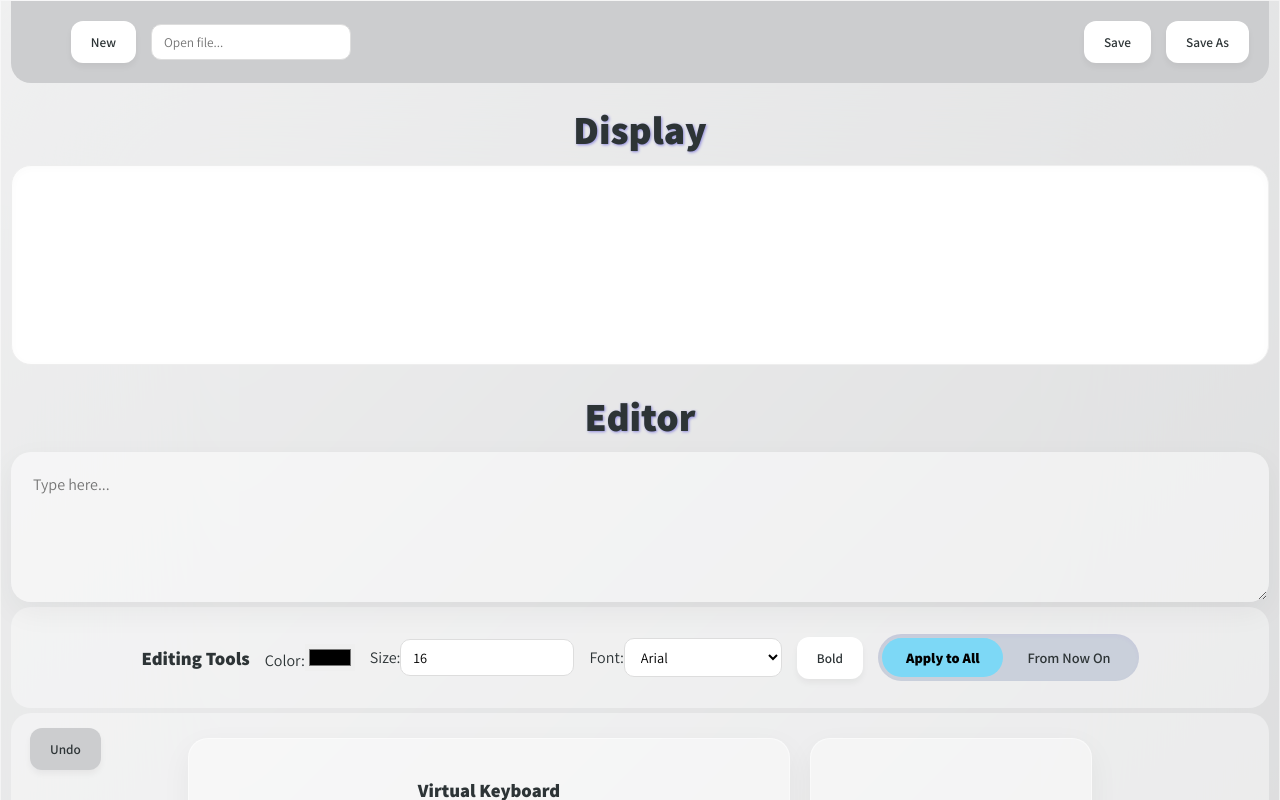
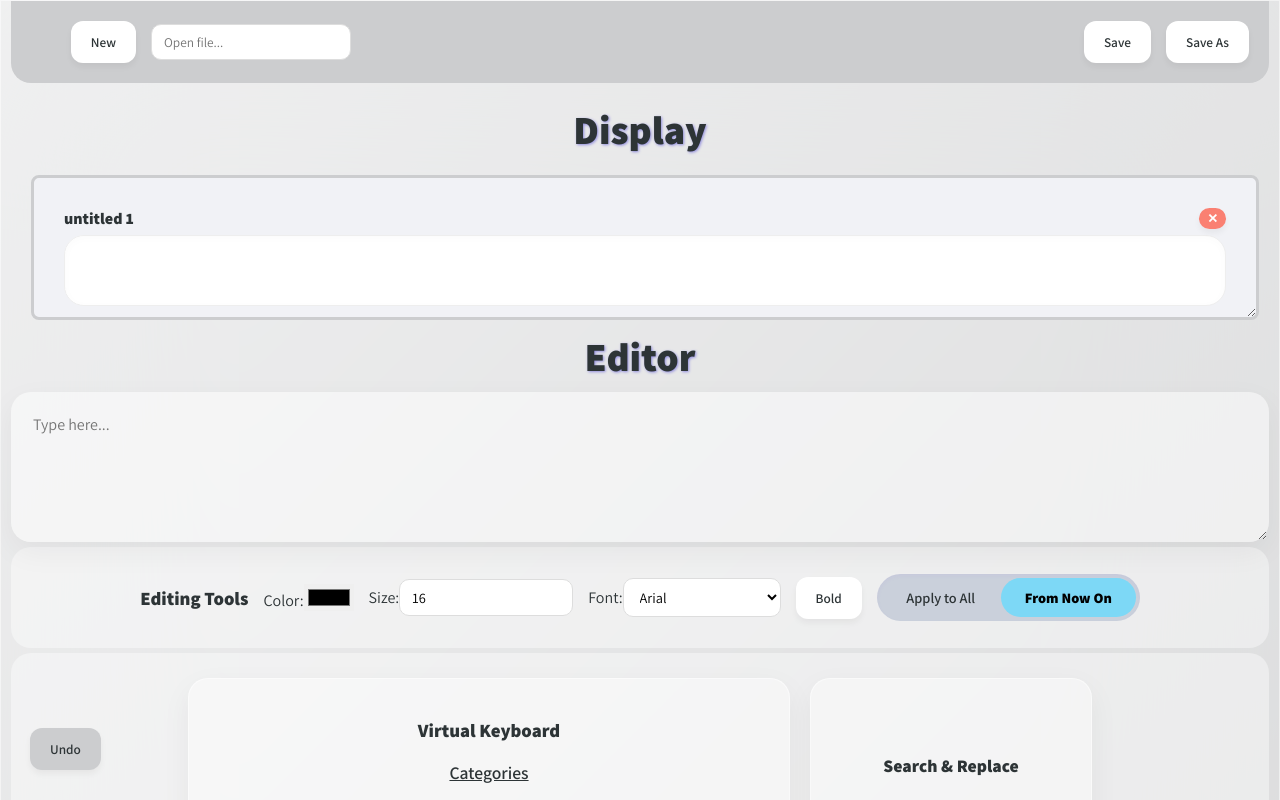
Before and after one commit to elinoy1310/fullstack4, a React (Vite) app in the folder fullstack4/: page / in a window 1280 px wide. Shown: the top 800 px of the page. Built offline with nearby package versions, Linux system fonts and the light colour scheme.

Commit message:
finish stage 3

```diff
--- a/fullstack4/src/App.jsx
+++ b/fullstack4/src/App.jsx
@@ -1,10 +1,8 @@
 import { useState } from "react";
-
+import FullDisplay from "./components/FullDisplay";
 import FileMenu from "./components/FileMenu";
-import Display from "./components/Display";
 import Editor from "./components/Editor";
 
-function App() {
 const defaultStyle = {
   color: "#000000",
   fontSize: "16px",
@@ -12,51 +10,171 @@ function App() {
   fontWeight: "normal",
 }
 
-  const [segments, setSegments] = useState([
-    {
-      text: "",
-      style: defaultStyle
-    },
-  ]);
+function createEmptyDoc(id) {
+  return {
+    id,
+    name: `untitled ${id}`,
+    segments: [{ text: "", style: defaultStyle }],
+    history: [[{ text: "", style: defaultStyle }]],
+    currentStyle: { ...defaultStyle },
+    highlights: []
+  };
+}
 
-  const [currentStyle, setCurrentStyle] = useState(defaultStyle);
-
-  const [history, setHistory] = useState([
-    [
-      {
-        text: "",
-        style: {
-          color: "#000000",
-          fontSize: "16px",
-          fontFamily: "Arial",
-          fontWeight: "normal"
-        },
-      },
-    ],
-  ]);
+function App() {
+  const [docs, setDocs] = useState([createEmptyDoc(1)]);
+  const [activeDocId, setActiveDocId] = useState(1);
+  // const [nextId, setNextId] = useState(2);
+  const [openFiles, setOpenFiles] = useState([]);
+  // const [segments, setSegments] = useState([
+  //   {
+  //     text: "",
+  //     style: defaultStyle
+  //   },
+  // ]);
+  // const [currentStyle, setCurrentStyle] = useState(defaultStyle);
+  // const [history, setHistory] = useState([
+  //   [
+  //     {
+  //       text: "",
+  //       style: {
+  //         color: "#000000",
+  //         fontSize: "16px",
+  //         fontFamily: "Arial",
+  //         fontWeight: "normal"
+  //       },
+  //     },
+  //   ],
+  // ]);
 
   const [highlights, setHighlights] = useState([]);
   const [currentFile, setCurrentFile] = useState("");
 
+  const activeDoc = docs.find((d) => d.id === activeDocId) || docs[0];
+
+  const updateDocField = (id, field, valueOrFn) => {
+    setDocs((prev) =>
+      prev.map((doc) => {
+        if (doc.id !== id) return doc;
+        const newValue =
+          typeof valueOrFn === "function" ? valueOrFn(doc[field]) : valueOrFn;
+        return { ...doc, [field]: newValue };
+      })
+    );
+  };
+
+  const handleNewDoc = (loadedSegments = null, fileName = null) => {
+
+    const maxId = Math.max(...docs.map(d => d.id), 0);
+const newId = maxId + 1;
+
+const newDoc = createEmptyDoc(newId);
+
+
+    if (loadedSegments && Array.isArray(loadedSegments)) {
+      newDoc.segments = loadedSegments;
+      newDoc.history = [loadedSegments];
+       // 🔥 קח את התו האחרון
+  const lastSeg = loadedSegments[loadedSegments.length - 1];
+
+  if (lastSeg && lastSeg.text.length > 0) {
+    newDoc.currentStyle = lastSeg.style;
+  } else {
+    newDoc.currentStyle = defaultStyle;
+  }
+    }
+
+    if (fileName) {
+      newDoc.name = fileName;
+      setOpenFiles(prev => [...prev, fileName]);
+    }
+
+    setDocs(prev => [...prev, newDoc]);
+    setActiveDocId(newId);
+    // setNextId(n => n + 1);
+
+    //     const newDoc = createEmptyDoc(nextId);
+    // setDocs((prev) => [...prev, newDoc]);
+    // setActiveDocId(nextId);
+    // setNextId((n) => n + 1);
+
+  };
+
+  const handleCloseDoc = (id) => {
+    const doc = docs.find((d) => d.id === id);
+
+    if (doc.history.length > 1 ) {
+      const wantSave = window.confirm(`Save "${doc.name}" before closing?`);
+      if (wantSave) {
+        const fileName = doc.name.startsWith("untitled") ? prompt("File name:") : doc.name;
+        if (fileName) {
+          localStorage.setItem(`file_${fileName}`, JSON.stringify(doc.segments));
+          const files = JSON.parse(localStorage.getItem("files") || "[]");
+          if (!files.includes(fileName)) {
+            localStorage.setItem("files", JSON.stringify([...files, fileName]));
+          }
+        }
+      }
+    }
+
+    const remaining = docs.filter((d) => d.id !== id);
+
+    if (remaining.length === 0) {
+      // אם נסגר המסמך האחרון - פותחים מסמך ריק חדש
+      const maxId = Math.max(...docs.map(d => d.id), 0);
+const newId = maxId + 1;
+      const fresh = createEmptyDoc(newId);
+      setDocs([fresh]);
+      setActiveDocId(fresh.id);
+      // setNextId((n) => n + 1);
+    } else {
+      setDocs(remaining);
+      // אם נסגר המסמך הפעיל - עוברים לאחרון ברשימה
+      if (activeDocId === id) {
+        setActiveDocId(remaining[remaining.length - 1].id);
+      }
+    }
+
+    if (doc.name) {
+  setOpenFiles(prev => prev.filter(f => f !== doc.name));
+}
+  };
+  const handleRename = (name) => {
+  updateDocField(activeDoc.id, "name", name);
+};
+
   return (
     <div id="main-app">
-      <FileMenu segments={segments}
-                setSegments={setSegments}
-                currentStyle={currentStyle}
+
+      {/* FileMenu אחד בלבד - ללא key שמשתנה! */}
+      <FileMenu
+        segments={activeDoc.segments}
+        setSegments={(v) => updateDocField(activeDoc.id, "segments", v)}
+        currentStyle={activeDoc.currentStyle}
         defaultStyle={defaultStyle}
-                setCurrentStyle={setCurrentStyle}
-                setHistory={setHistory}
-                currentFile={currentFile}
-                setCurrentFile={setCurrentFile}
+        setCurrentStyle={(v) => updateDocField(activeDoc.id, "currentStyle", v)}
+        setHistory={(v) => updateDocField(activeDoc.id, "history", v)}
+        onNewDoc={handleNewDoc}
+        activeDocName={activeDoc.name}
+        openFiles={openFiles}
+        onRename={handleRename}
+        currentFile={activeDoc.name}
+  setCurrentFile={(v) => updateDocField(activeDoc.id, "name", v)}
       />
-      <h1>Display</h1>
-      <Display segments={segments} highlights={highlights} fileName={currentFile} />
-      <Editor segments={segments}
-              setSegments={setSegments}
-              currentStyle={currentStyle}
-              setCurrentStyle={setCurrentStyle}
-              setHistory={setHistory}
-              setHighlights={setHighlights} />
+
+      <FullDisplay docs={docs} setActiveDocId={setActiveDocId} handleCloseDoc={handleCloseDoc} activeDocId={activeDocId} />
+
+      {/* עורך אחד בתחתית - תמיד עובד על המסמך הפעיל */}
+      <Editor
+        key={activeDoc.id}
+        segments={activeDoc.segments}
+        setSegments={(v) => updateDocField(activeDoc.id, "segments", v)}
+        currentStyle={activeDoc.currentStyle}
+        setCurrentStyle={(v) => updateDocField(activeDoc.id, "currentStyle", v)}
+        setHistory={(v) => updateDocField(activeDoc.id, "history", v)}
+        setHighlights={(v) => updateDocField(activeDoc.id, "highlights", v)}
+
+      />
     </div>
   );
 }
--- a/fullstack4/src/components/Display.jsx
+++ b/fullstack4/src/components/Display.jsx
@@ -1,13 +1,12 @@
-function Display({ segments, highlights, fileName }) {
+function Display({ segments, highlights }) {
   let currentIndex = 0;
 
+
   return (
-    <div >
-
-      {fileName && <h2 id="file-name">File Name: {fileName}</h2>}
 
     <div id="display-container">
-      {segments.map((seg, i) => {
+      {
+      segments.map((seg, i) => {
         const segStart = currentIndex;
         const segEnd = currentIndex + seg.text.length;
 
@@ -47,7 +46,7 @@ function Display({ segments, highlights, fileName }) {
         );
       })}
     </div>
-    </div>
+
   );
 }
 
--- a/fullstack4/src/components/Editor.jsx
+++ b/fullstack4/src/components/Editor.jsx
@@ -8,7 +8,7 @@ import SearchReplace from "./SearchReplace";
 
 function Editor({ segments, setSegments, currentStyle, setCurrentStyle, setHistory, setHighlights }) {
 
-    const [applyMode, setApplyMode] = useState("all");
+    const [applyMode, setApplyMode] = useState("future");
 
     const plainText = segments.map((s) => s.text).join("");
 
@@ -181,18 +181,34 @@ function Editor({ segments, setSegments, currentStyle, setCurrentStyle, setHisto
     };
 
     const handleReplace = (searchText, replaceText) => {
-        if (!searchText) return;
+  if (!searchText) return;
 
-        const fullText = segments.map((s) => s.text).join("");
-        const newText = fullText.split(searchText).join(replaceText);
+  const newSegments = [];
 
-        const newSegments = [
-            { text: newText, style: currentStyle }
-        ];
-        setSegments(newSegments);
-        pushToHistory(newSegments); // ✅ snapshot חדש
-        setHighlights([]);
-    };
+  segments.forEach(seg => {
+    let text = seg.text;
+
+    if (!text.includes(searchText)) {
+      newSegments.push(seg);
+      return;
+    }
+
+    const parts = text.split(searchText);
+
+    parts.forEach((part, i) => {
+      if (part) {
+        newSegments.push({ text: part, style: seg.style });
+      }
+
+      if (i < parts.length - 1) {
+        newSegments.push({ text: replaceText, style: seg.style });
+      }
+    });
+  });
+
+  setSegments(newSegments);
+  pushToHistory(newSegments);
+};
 
     const pushToHistory = (segmentsToSave) => {
         const MAX_HISTORY = 50;
--- /dev/null
+++ b/fullstack4/src/components/FullDisplay.jsx
@@ -0,0 +1,54 @@
+import Display from "./Display";
+
+function FullDisplay({ docs, setActiveDocId, handleCloseDoc, activeDocId }) {
+    return (
+        <>
+            <h1>Display</h1>
+            <div id="full-display-container">
+
+                {/* 🔼 שורה עליונה - מסמכים מכווצים */}
+                <div className="docs-row-top">
+                    {docs
+                        .filter(doc => doc.id !== activeDocId)
+                        .map(doc => (
+                            <div
+                                key={doc.id}
+                                className="doc doc-minimized"
+                                onClick={() => setActiveDocId(doc.id)}
+                            >
+                                <strong>{doc.name}</strong>
+                            </div>
+                        ))}
+                </div>
+
+                {/* 🔽 מסמך פעיל */}
+                <div className="doc doc-active">
+                    {docs
+                        .filter(doc => doc.id === activeDocId)
+                        .map(doc => (
+                            <div className="active-doc-card" key={doc.id}>
+
+                                <div className="doc-header">
+                                    <strong>{doc.name}</strong>
+                                    <button className="close-btn"
+                                        onClick={() => handleCloseDoc(doc.id)}
+                                    >
+                                        ✕
+                                    </button>
+                                </div>
+
+
+                                {/* תצוגת הטקסט של המסמך */}
+                                <Display segments={doc.segments} highlights={doc.highlights} />
+                            </div>
+                        ))}
+                </div>
+            </div>
+
+        </>
+
+    );
+
+}
+
+export default FullDisplay;
--- a/fullstack4/src/style.css
+++ b/fullstack4/src/style.css
@@ -5,11 +5,16 @@
   --glass-bg: rgba(255, 255, 255, 0.7);
   --glass-border: rgba(255, 255, 255, 0.5);
   --text-dark: #2d3436;
-  --primary: #a29bfe; /* פסטל סגול */
-  --secondary: #81ecec; /* פסטל טורקיז */
-  --danger: #ff7675; /* פסטל אדום */
-  --success: #55efc4; /* פסטל ירוק */
-  --warning: #ffeaa7; /* פסטל צהוב */
+  --primary: #a29bfe;
+  /* פסטל סגול */
+  --secondary: #81ecec;
+  /* פסטל טורקיז */
+  --danger: #ff7675;
+  /* פסטל אדום */
+  --success: #55efc4;
+  /* פסטל ירוק */
+  --warning: #ffeaa7;
+  /* פסטל צהוב */
   --shadow: 0 10px 30px rgba(0, 0, 0, 0.05);
   --radius: 20px;
 }
@@ -55,11 +60,11 @@ h1 {
 /* אזור התצוגה המרכזי */
 #display-container {
   background: white;
-  min-height: 200px;
+  /* min-height: 200px; */
   padding: 25px;
   border-radius: var(--radius);
-  box-shadow: inset 0 2px 10px rgba(0,0,0,0.02);
-  margin-bottom: 25px;
+  box-shadow: inset 0 2px 10px rgba(0, 0, 0, 0.02);
+  /* margin-bottom: 25px; */
   font-size: 1.2rem;
   line-height: 1.6;
   border: 1px solid #eee;
@@ -67,13 +72,18 @@ h1 {
   word-break: break-word;
   display: flex;
   /* align-items: center; */
+  width: 100%;
+  height: 90%;
+  overflow-wrap: break-word;
+
+
 }
 
 .highlight {
   background-color: var(--warning);
   padding: 2px 5px;
   border-radius: 6px;
-  box-shadow: 0 2px 5px rgba(0,0,0,0.1);
+  box-shadow: 0 2px 5px rgba(0, 0, 0, 0.1);
 }
 
 /* תיבת הטקסט */
@@ -108,7 +118,7 @@ h1 {
   margin-bottom: 0px;
 }
 
- #search-replace-container{
+#search-replace-container {
   display: flex;
   flex-wrap: wrap;
   flex-direction: column;
@@ -120,19 +130,21 @@ h1 {
 
 
 }
-#file-bar-container{
+
+#file-bar-container {
   display: flex;
   flex-wrap: wrap;
   gap: 15px;
   align-items: center;
-  background:  #cccdcf;
+  background: #cccdcf;
   flex-direction: row;
   justify-content: space-between;
   border-radius: 0px 0px var(--radius) var(--radius);
   padding: 20px;
   margin-bottom: 20px;
 }
-.file-controls{
+
+.file-controls {
   display: flex;
   flex-direction: row;
   gap: 15px;
@@ -150,7 +162,7 @@ button {
   transition: all 0.2s ease;
   background: white;
   color: var(--text-dark);
-  box-shadow: 0 4px 6px rgba(0,0,0,0.05);
+  box-shadow: 0 4px 6px rgba(0, 0, 0, 0.05);
   display: flex;
   align-items: center;
   justify-content: center;
@@ -158,13 +170,13 @@ button {
 
 button:hover {
   /* transform: translateY(-3px); */
-  box-shadow: 0 6px 15px rgba(0,0,0,0.1);
+  box-shadow: 0 6px 15px rgba(0, 0, 0, 0.1);
 
 }
 
-#file-bar-container button:hover{
+#file-bar-container button:hover {
   transform: translateY(0);
-  box-shadow: 0 6px 15px rgba(0,0,0,0.1);
+  box-shadow: 0 6px 15px rgba(0, 0, 0, 0.1);
   filter: brightness(1.05);
   background-color: #dcfcea;
 }
@@ -174,18 +186,32 @@ button:active {
 }
 
 /* צבעי כפתורים ספציפיים */
-button[onClick*="handleUndo"] { background: var(--primary); color: white; width: 100%; margin-top: 10px; }
-.delete-btn, [onClick*="onClear"] { background: var(--danger); color: white; }
-button[onClick*="onSave"] { background: var(--success); color: var(--text-dark); }
+button[onClick*=handleUndo] {
+  background: var(--primary);
+  color: white;
+  width: 100%;
+  margin-top: 10px;
+}
+
+.delete-btn,
+[onClick*=onClear] {
+  background: var(--danger);
+  color: white;
+}
+
+button[onClick*=onSave] {
+  background: var(--success);
+  color: var(--text-dark);
+}
 
 #keyboard-container {
   margin-top: 20px;
-  padding: 0 ;
+  padding: 0;
   width: 75vh;
 
 }
 
-h3{
+h3 {
   text-align: center;
 }
 
@@ -202,7 +228,7 @@ padding: 25px 0px;
 
 }
 
-#btns-container{
+#btns-container {
   display: flex;
   flex-direction: column;
   gap: 10px;
@@ -220,6 +246,11 @@ padding: 25px 0px;
   font-size: 1.4rem;
   background: white;
   border-radius: 12px;
+}
+
+.key:hover {
+  background-color: rgb(190, 190, 190);
+  transform: translateY(-2px);
 }
 
 #category-buttons {
@@ -252,6 +283,7 @@ padding: 25px 0px;
 #file-search-container {
   position: relative;
 }
+
 #file-search-container input {
   width: 200px;
   padding: 8px 12px;
@@ -259,17 +291,18 @@ padding: 25px 0px;
   border: 1px solid #ddd;
   outline: none;
 }
-#file-search-container input:focus{
-  outline:  #00b34d;
+
+#file-search-container input:focus {
+  outline: #00b34d;
 }
 
 .file-dropdown {
   position: absolute;
   top: 100%;
   left: 0;
-  right: 0 ;
+  right: 0;
   background: white;
-  box-shadow: 0 10px 25px rgba(0,0,0,0.1);
+  box-shadow: 0 10px 25px rgba(0, 0, 0, 0.1);
   z-index: 100;
   overflow-y: scroll;
   margin-top: 1px;
@@ -284,11 +317,11 @@ padding: 25px 0px;
 }
 
 .file-dropdown-item:hover {
-  background:  #dcfcea;
+  background: #dcfcea;
 }
 
 /* Inputs קטנים (צבע, מספר וכו') */
-input[type="color"] {
+input[type=color] {
   border: none;
   /* width: 40px;
   height: 40px; */
@@ -297,20 +330,22 @@ input[type="color"] {
   /* border-radius: 30%; */
 }
 
-input[type="number"], select, input[type="text"] {
+input[type=number],
+select,
+input[type=text] {
   border: 1px solid #ddd;
   padding: 8px 12px;
   border-radius: 10px;
   outline: none;
 }
 
-#file-name{
+#file-name {
   text-align: center;
   font-size: 2rem;
   color: var(--text-dark);
 }
 
-.bold-clicked{
+.bold-clicked {
   font-weight: bold;
   border: 1px solid black;
 }
@@ -319,8 +354,10 @@ input[type="number"], select, input[type="text"] {
 .mode-toggle-container {
   position: relative;
   display: flex;
-  background: #cad0db; /* צבע רקע ניטרלי */
-  border-radius: 100px; /* צורת גלולה */
+  background: #cad0db;
+  /* צבע רקע ניטרלי */
+  border-radius: 100px;
+  /* צורת גלולה */
   padding: 4px;
   width: fit-content;
   margin: 0px;
@@ -331,7 +368,8 @@ input[type="number"], select, input[type="text"] {
 /* הכפתורים בתוך המתג */
 .toggle-btn {
   position: relative;
-  z-index: 2; /* מעל הסליידר */
+  z-index: 2;
+  /* מעל הסליידר */
   background: transparent;
   box-shadow: none !important;
   color: var(--text-muted);
@@ -343,7 +381,8 @@ input[type="number"], select, input[type="text"] {
 }
 
 .toggle-btn.active {
-  color: black; /* טקסט לבן כשהכפתור פעיל */
+  color: black;
+  /* טקסט לבן כשהכפתור פעיל */
   font-weight: bold;
   /* text-shadow: white 1px 1px 1px; */
   background: #7dd8f6;
@@ -352,7 +391,7 @@ input[type="number"], select, input[type="text"] {
 
 .toggle-btn.active:hover {
   filter: brightness(1);
-  text-shadow:none;
+  text-shadow: none;
   transform: none;
 }
 
@@ -361,11 +400,14 @@ input[type="number"], select, input[type="text"] {
   position: absolute;
   top: 4px;
   bottom: 4px;
-  width: calc(50% - 4px); /* חצי מהרוחב */
-  background: var(--accent-bold); /* הצבע הסגול שלנו */
+  width: calc(50% - 4px);
+  /* חצי מהרוחב */
+  background: var(--accent-bold);
+  /* הצבע הסגול שלנו */
   border-radius: 100px;
   z-index: 1;
-  transition: transform 0.4s cubic-bezier(0.175, 0.885, 0.32, 1.275); /* תנועה קפיצית מגניבה */
+  transition: transform 0.4s cubic-bezier(0.175, 0.885, 0.32, 1.275);
+  /* תנועה קפיצית מגניבה */
 }
 
 /* מיקום הסליידר לפי המצב */
@@ -433,12 +475,14 @@ input[type="number"], select, input[type="text"] {
 
 /* צבעים ספציפיים לכפתורי חיפוש והחלפה */
 #search-replace-container button:first-of-type {
-    background-color: #a3ffcb; /* טורקיז פסטל לחיפוש */
+  background-color: #a3ffcb;
+  /* טורקיז פסטל לחיפוש */
   color: var(--text-dark);
 }
 
 #search-replace-container button:last-of-type {
-    background-color: var(--warning); /* צהוב פסטל להחלפה */
+  background-color: var(--warning);
+  /* צהוב פסטל להחלפה */
   color: var(--text-dark);
 }
 
@@ -450,7 +494,7 @@ input[type="number"], select, input[type="text"] {
 
 /* עיצוב אחיד לכל תיבות הטקסט במערכת - כדי שייראו כמו בחירת הפונט */
 #search-replace-container input,
-input[type="number"],
+input[type=number],
 select {
   border: 1px solid #ddd;
   padding: 8px 12px;
@@ -469,7 +513,8 @@ select {
 
 /* התאמת רוחב ספציפית לחיפוש והחלפה */
 #search-replace-container input {
-    width: 220px; /* רוחב דומה לתיבת החיפוש של הקבצים */
+  width: 220px;
+  /* רוחב דומה לתיבת החיפוש של הקבצים */
   margin: 5px;
 }
 
@@ -480,16 +525,19 @@ select {
   color: var(--text-dark);
 }
 
-#undo{
-  background-color:#cccdcf;
-  color:var(--text-dark);
+#undo {
+  background-color: #cccdcf;
+  color: var(--text-dark);
   position: sticky;
-    bottom: 30px;    /* מרחק מהתחתית */
-    left: 30px;      /* מרחק מצד שמאל */
-    z-index: 9999;   /* מוודא שהוא תמיד יהיה מעל כל שאר האלמנטים */
+  bottom: 30px;
+  /* מרחק מהתחתית */
+  left: 30px;
+  /* מרחק מצד שמאל */
+  z-index: 9999;
+  /* מוודא שהוא תמיד יהיה מעל כל שאר האלמנטים */
 }
 
-#category-label{
+#category-label {
   font-size: 1.1rem;
   font-weight: 600;
   text-decoration: underline;
@@ -499,3 +547,65 @@ select {
 #search-replace-container {
   margin-top: 0px;
 }
+
+#full-display-container {
+  display: flex;
+  gap: 10px;
+  padding: 10px;
+  flex-wrap: wrap;
+}
+
+.doc {
+  flex: 1;
+  min-width: 200px;
+  border-radius: 8px;
+  padding: 10px;
+  cursor: pointer;
+  border: 1px solid gray;
+  background: white;
+}
+
+.doc-active {
+  border: 3px solid #cccdcf;
+  background: #f1f2f6;
+}
+
+.doc-header {
+  display:  flex ;
+  justify-content:  space-between ;
+  margin-bottom:  6px ;
+}
+
+.close-btn{
+  background:  salmon ;
+  color:  white ;
+   padding:  2px 8px ;
+   font-size:  0.8rem ;
+  }
+
+  .doc {
+  transition: all 0.3s;
+}
+
+.doc.doc-minimized {
+  width: 120px;
+  height: 40px;
+  overflow: hidden;
+  padding: 8px;
+  border: 1px solid gray;
+  cursor: pointer;
+}
+
+.doc.doc-active {
+  flex: 2;
+  resize: both;
+  overflow: auto;
+
+}
+
+.active-doc-card{
+   width: 100%;
+  height: 100%;
+  overflow-wrap: break-word;
+  padding: 20px;
+}
```
Also changed, not shown: fullstack4/src/components/FileMenu.jsx (+40 -60 lines). Lines whose indentation alone changed are shown as unchanged.
